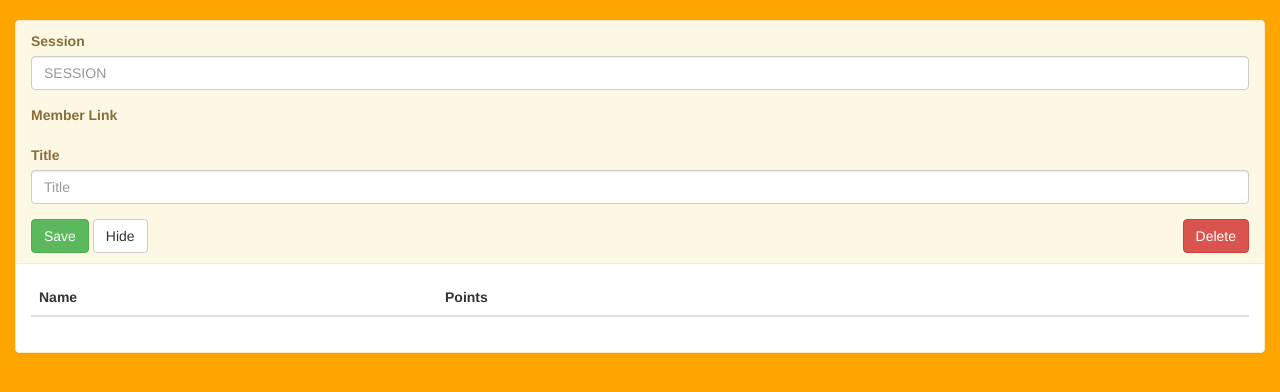
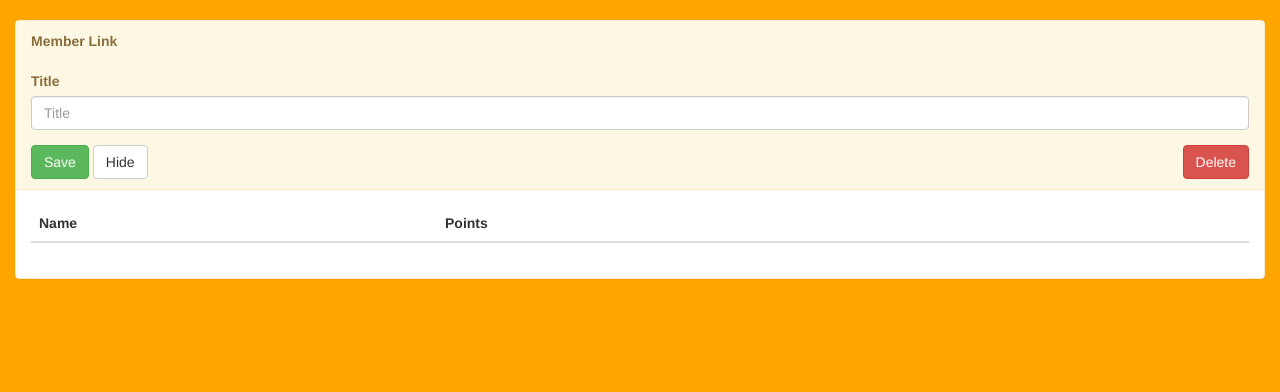
Before and after one commit to iameugenejo/storypoints-fe, a Jekyll site: the page built from master/index.html, in a window 1280 px wide. Shown: the top 392 px of the page. Built offline with Jekyll 4.4.1, drawn with Linux system fonts in a browser that asks for light colours.

Commit message:
remove session input

```diff
--- a/master/index.html
+++ b/master/index.html
@@ -12,7 +12,7 @@ scripts:
 <div class="container-fluid">
   <div class="panel panel-warning">
     <div class="panel-heading detail">
-      <div class="form-group">
+      <div class="form-group" style="display:none">
         <label for="session-id">Session</label>
         <input type="text" id="session-id" class="session-id form-control" placeholder="session"></input>
       </div>
```
